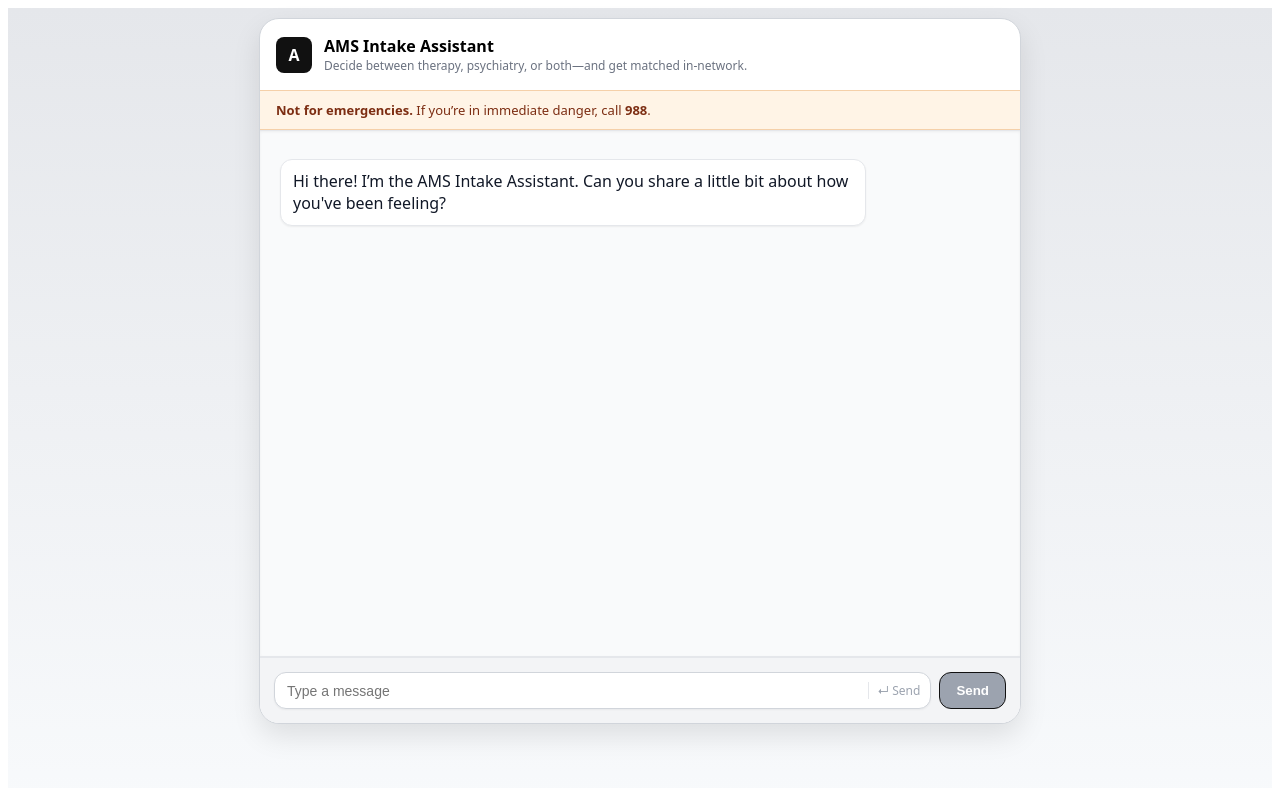
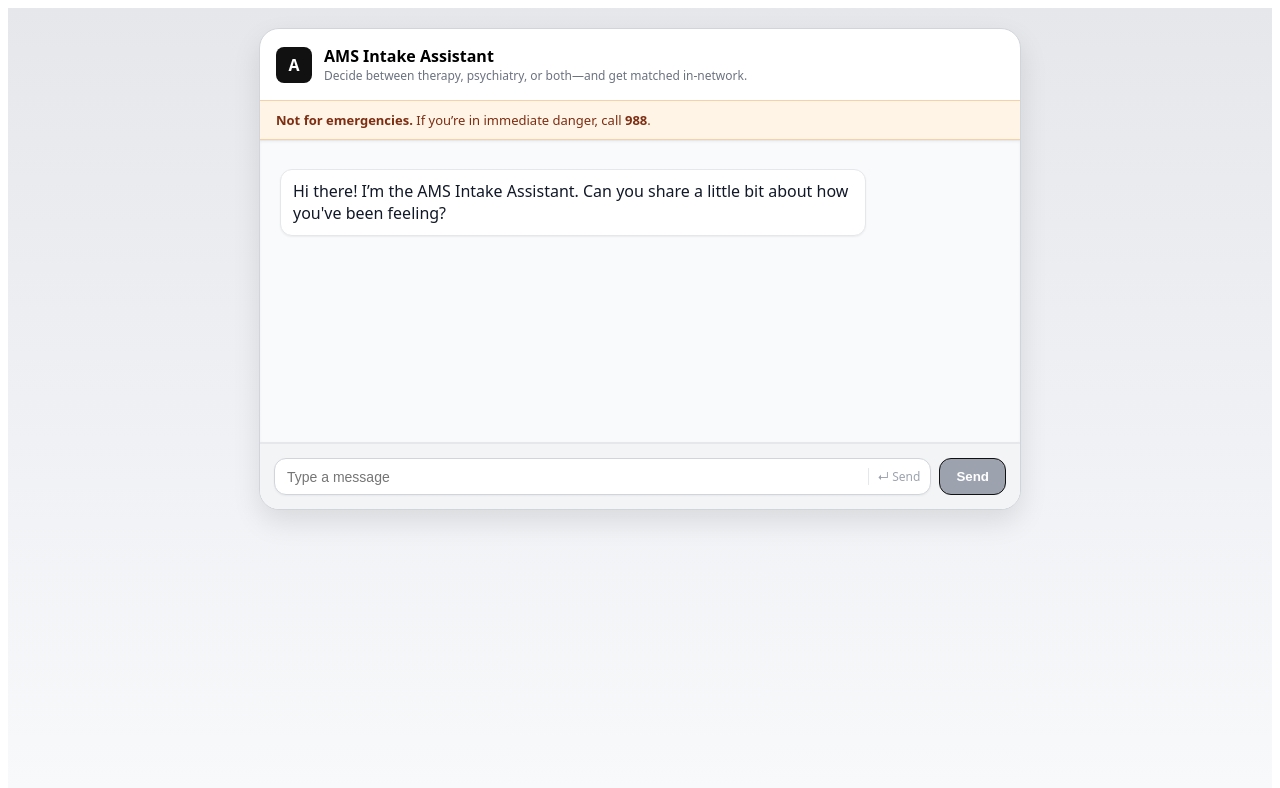
Before and after one commit to puglb2/azure-ai-ams, a React (Vite) app: page / in a window 1280 px wide. Shown: the top 788 px of the page. Built offline with nearby package versions, Linux system fonts and the light colour scheme.

Commit message:
Update App.tsx

```diff
--- a/src/App.tsx
+++ b/src/App.tsx
@@ -139,7 +139,7 @@ export default function App() {
     fontFamily: 'system-ui, -apple-system, Segoe UI, Roboto, sans-serif',
     minHeight: '100vh',
     background: 'linear-gradient(180deg, #e5e7eb 0%, #f8fafc 100%)',
-    paddingTop: 10, // moves card up toward the top
+    paddingTop: 20, // moves card up toward the top
     display: 'flex',
     justifyContent: 'center',
   }}
@@ -148,7 +148,7 @@ export default function App() {
     style={{
       maxWidth: 760,
       width: '100%',
-      height: '88vh', // keeps it from overflowing vertically
+      height: '60vh', // keeps it from overflowing vertically
       display: 'flex',
       flexDirection: 'column',
       background: '#ffffff',
```
